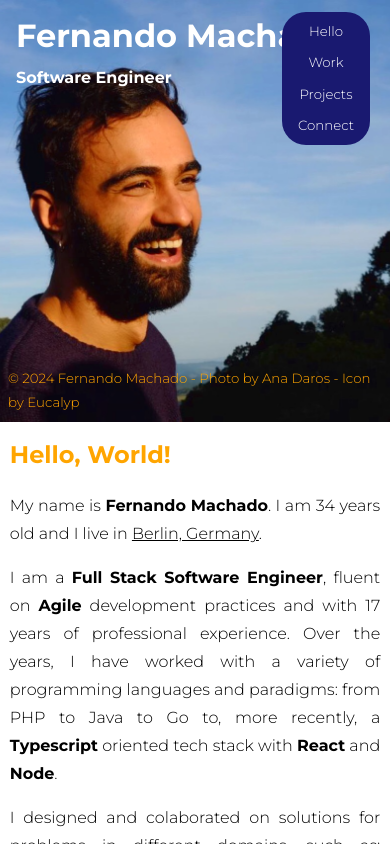
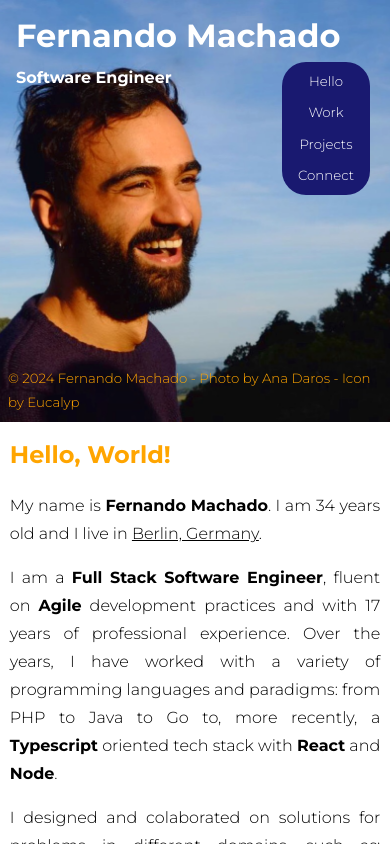
Before and after one commit to fer-nando-machado/fer-nando-machado.github.io, a React (Vite) app: page / in a window 390 px wide. Built offline with nearby package versions, Linux system fonts and the light colour scheme.

Commit message:
improves mobile experience

```diff
--- a/src/App.css
+++ b/src/App.css
@@ -1,14 +1,3 @@
-/*
-pink         ff4663
-dark pink    e20058
-
-yellow       ffc600
-dark yellow  ffa500
-
-blue         00c5ff
-dark blue    008de8
-*/
-
 header {
   position: absolute;
   top: 0;
@@ -84,6 +73,18 @@ section {
     flex-direction: column;
     gap: 8px;
     padding: 8px 16px;
+    top: 50px;
     text-align: center;
   }
 }
+
+/*
+pink         ff4663
+dark pink    e20058
+
+yellow       ffc600
+dark yellow  ffa500
+
+blue         00c5ff
+dark blue    008de8
+*/
--- a/src/pages/Work.tsx
+++ b/src/pages/Work.tsx
@@ -12,8 +12,8 @@ const Work: React.FC = () => {
           LinkedIn
         </a>
         ).
-        <Experience />
       </p>
+      <Experience />
     </>
   );
 };
```
